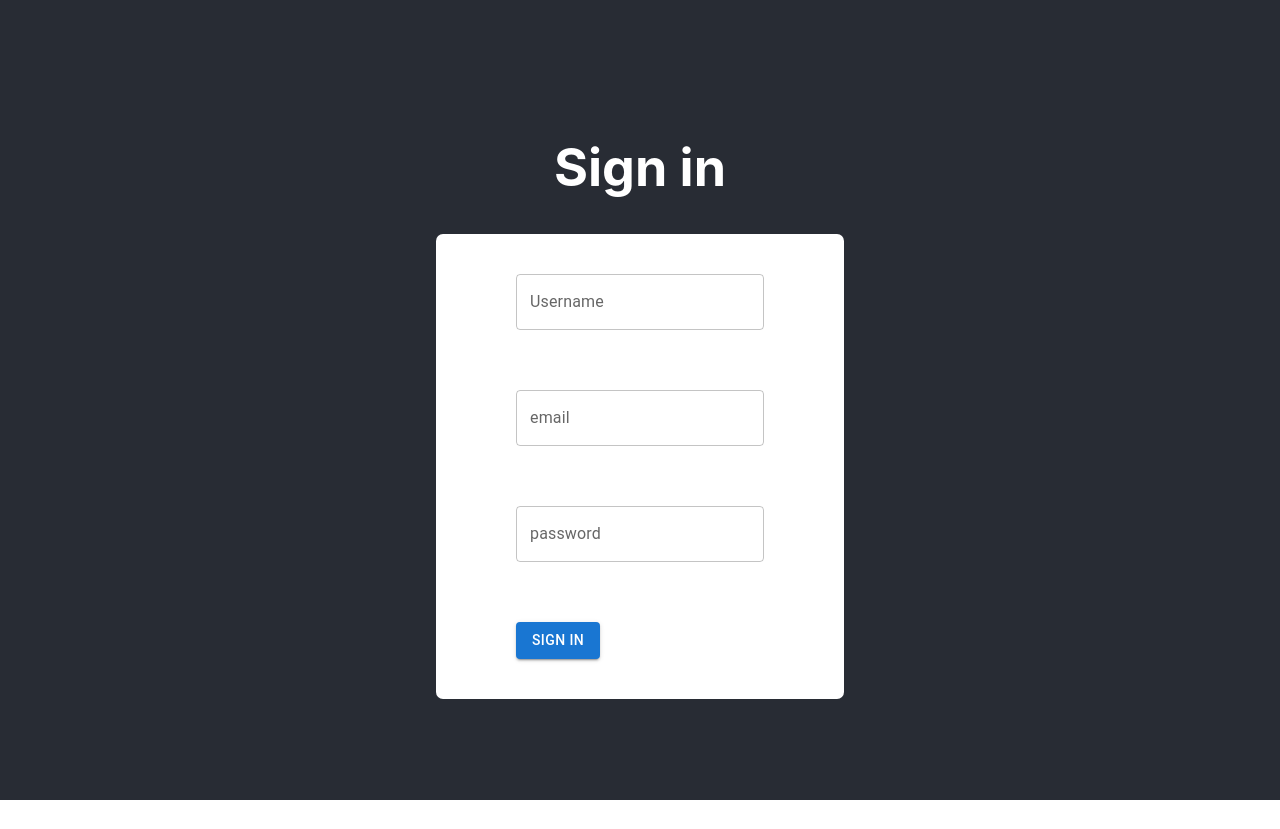
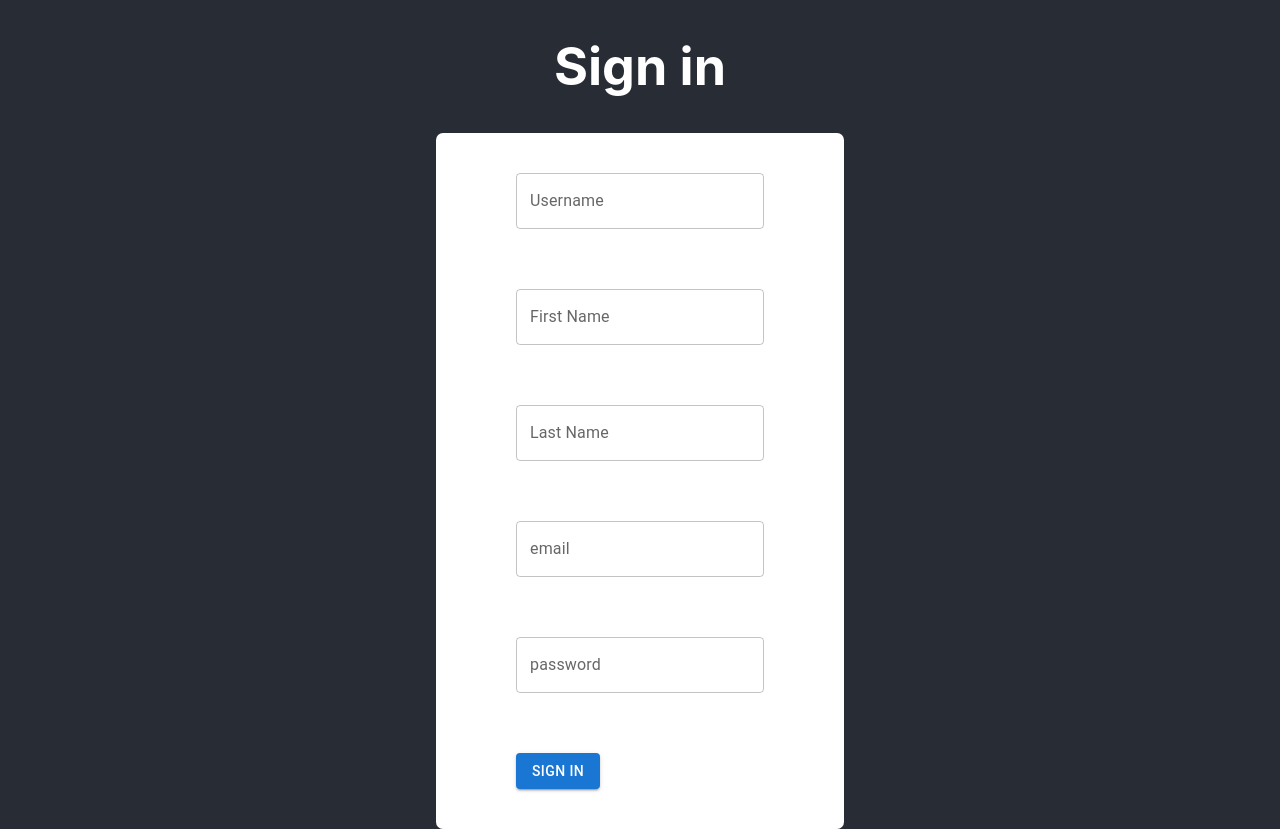
Before and after one commit to RicLMCR/gigbuddy-v3, a React (Create React App) app in the folder ui/frontend/: page / in a window 1280 px wide. Before the commit the page ends 800 px from the top, so only its background shows below. Built offline with nearby package versions, Linux system fonts and the light colour scheme; no server answers.

Commit message:
first and last name in form. Using MUI styled

```diff
--- a/ui/frontend/src/components/SignInForm.tsx
+++ b/ui/frontend/src/components/SignInForm.tsx
@@ -1,12 +1,7 @@
 import { useForm } from 'react-hook-form';
 import { Box, TextField, Button } from '@mui/material';
-import styled from '@emotion/styled';
-
-type SignInFormValues = {
-  username: string;
-  email: string;
-  password: string;
-};
+import { styled } from '@mui/system';
+import { SignInFormValues } from '../types';
 
 const SignInForm = () => {
   const { register, handleSubmit, reset, clearErrors, formState } =
@@ -17,20 +12,19 @@ const SignInForm = () => {
     console.log(data);
 
     if (!Object.keys(errors).length) {
-      reset({ username: '', email: '', password: '' });
+      reset({
+        username: '',
+        firstname: '',
+        lastname: '',
+        email: '',
+        password: '',
+      });
       clearErrors();
     }
   };
 
   return (
-    <Box
-      sx={{
-        backgroundColor: 'white',
-        paddingBlock: '40px',
-        paddingInline: '80px',
-        borderRadius: '7px',
-      }}
-    >
+    <StyledFormContainer>
       <form onSubmit={handleSubmit(onSubmit)} noValidate>
         <TextField
           variant="outlined"
@@ -48,9 +42,41 @@ const SignInForm = () => {
             },
           })}
         />
-        <ErrorContainer>
-          <ErrorMessage>{errors.username?.message}</ErrorMessage>
-        </ErrorContainer>
+        <StyledErrorContainer>
+          <StyledErrorMessage>{errors.username?.message}</StyledErrorMessage>
+        </StyledErrorContainer>
+
+        <TextField
+          variant="outlined"
+          label="First Name"
+          type="text"
+          id="firstname"
+          {...register('firstname', {
+            required: {
+              value: true,
+              message: 'First name is required',
+            },
+          })}
+        />
+        <StyledErrorContainer>
+          <StyledErrorMessage>{errors.firstname?.message}</StyledErrorMessage>
+        </StyledErrorContainer>
+
+        <TextField
+          variant="outlined"
+          label="Last Name"
+          type="text"
+          id="lastname"
+          {...register('lastname', {
+            required: {
+              value: true,
+              message: 'Last name is required',
+            },
+          })}
+        />
+        <StyledErrorContainer>
+          <StyledErrorMessage>{errors.lastname?.message}</StyledErrorMessage>
+        </StyledErrorContainer>
 
         <TextField
           label="email"
@@ -68,9 +94,9 @@ const SignInForm = () => {
             },
           })}
         />
-        <ErrorContainer>
-          <ErrorMessage>{errors.email?.message}</ErrorMessage>
-        </ErrorContainer>
+        <StyledErrorContainer>
+          <StyledErrorMessage>{errors.email?.message}</StyledErrorMessage>
+        </StyledErrorContainer>
 
         <TextField
           label="password"
@@ -88,24 +114,32 @@ const SignInForm = () => {
             },
           })}
         />
-        <ErrorContainer>
-          <ErrorMessage>{errors.password?.message}</ErrorMessage>
-        </ErrorContainer>
+        <StyledErrorContainer>
+          <StyledErrorMessage>{errors.password?.message}</StyledErrorMessage>
+        </StyledErrorContainer>
+
         <Button type="submit" variant="contained">
           Sign In
         </Button>
       </form>
-    </Box>
+    </StyledFormContainer>
   );
 };
 
-const ErrorContainer = styled.div`
+const StyledFormContainer = styled(Box)`
+  background-color: white;
+  padding-block: 40px;
+  padding-inline: 80px;
+  border-radius: 7px;
+`;
+
+const StyledErrorContainer = styled(Box)`
   min-height: 40px;
   margin-bottom: 20px;
 `;
 
-const ErrorMessage = styled.span`
-  color: black;
+const StyledErrorMessage = styled(Box)`
+  color: red;
   font-size: 12px;
   margin: 0;
 `;
```
Also changed, not shown: ui/frontend/src/types/index.ts (+8 -0 lines).
